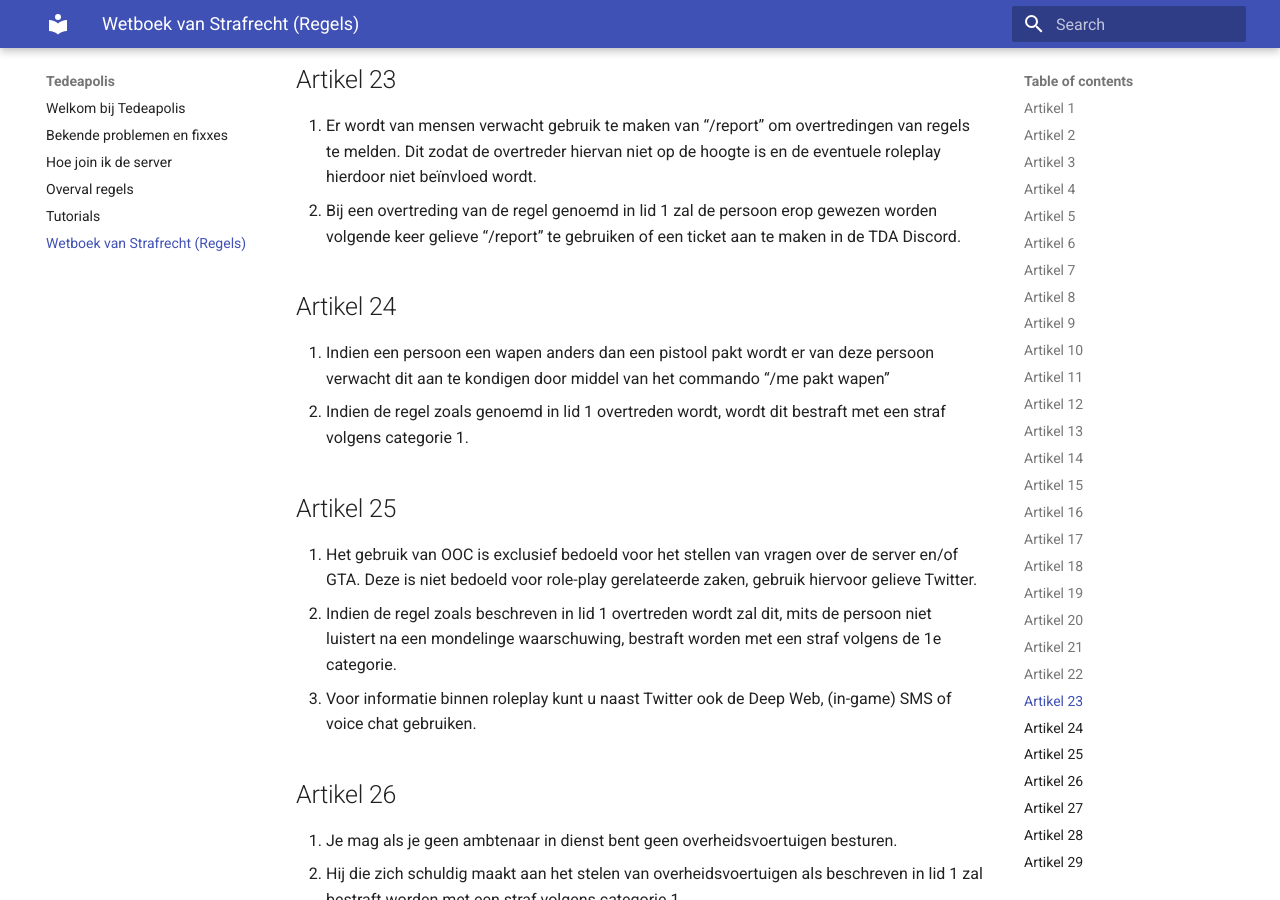
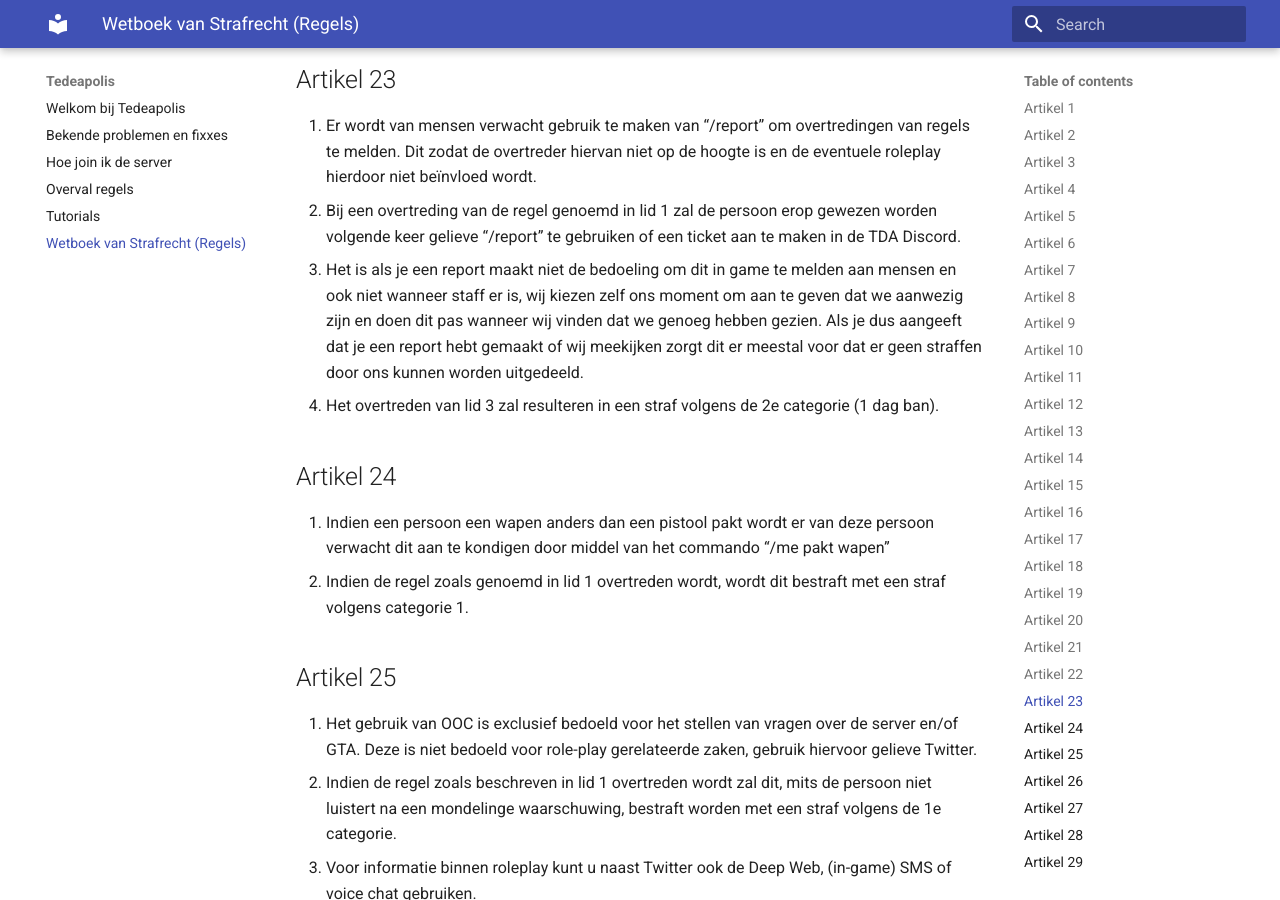
Before and after one commit to Tedeapolis/Tedeapolis, an MkDocs documentation site: the page built from docs/Wetboek.md, in a window 1280 px wide and 900 px high, scrolled down 7723 px. Built offline with MkDocs 1.6.1 and Material for MkDocs 9.7.7, drawn with Linux system fonts in a browser that asks for light colours.

Commit message:
Artikel 22: 1 dag ban voor /report in roleplay melden

```diff
--- a/docs/Wetboek.md
+++ b/docs/Wetboek.md
@@ -178,6 +178,8 @@
 
 1. Er wordt van mensen verwacht gebruik te maken van “/report” om overtredingen van regels te melden. Dit zodat de overtreder hiervan niet op de hoogte is en de eventuele roleplay hierdoor niet beïnvloed wordt.
 2. Bij een overtreding van de regel genoemd in lid 1 zal de persoon erop gewezen worden volgende keer gelieve “/report” te gebruiken of een ticket aan te maken in de TDA Discord.
+3. Het is als je een report maakt niet de bedoeling om dit in game te melden aan mensen en ook niet wanneer staff er is, wij kiezen zelf ons moment om aan te geven dat we aanwezig zijn en doen dit pas wanneer wij vinden dat we genoeg hebben gezien. Als je dus aangeeft dat je een report hebt gemaakt of wij meekijken zorgt dit er meestal voor dat er geen straffen door ons kunnen worden uitgedeeld.
+4. Het overtreden van lid 3 zal resulteren in een straf volgens de 2e categorie (1 dag ban).
 
 ## Artikel 24
 
```
